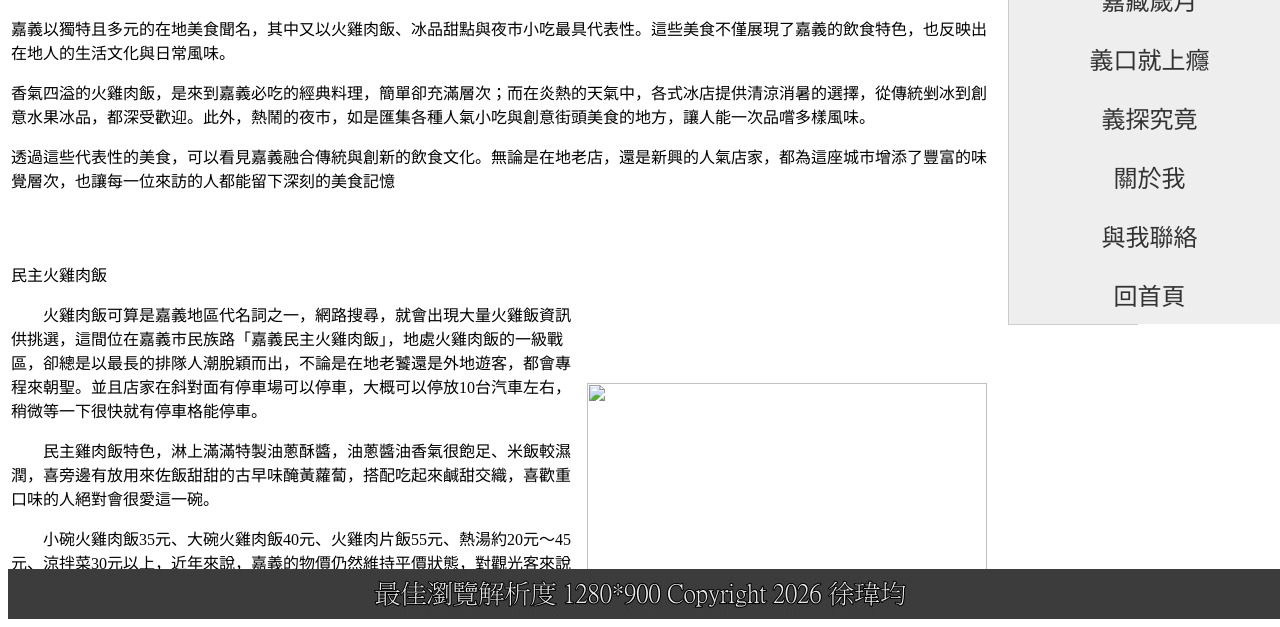
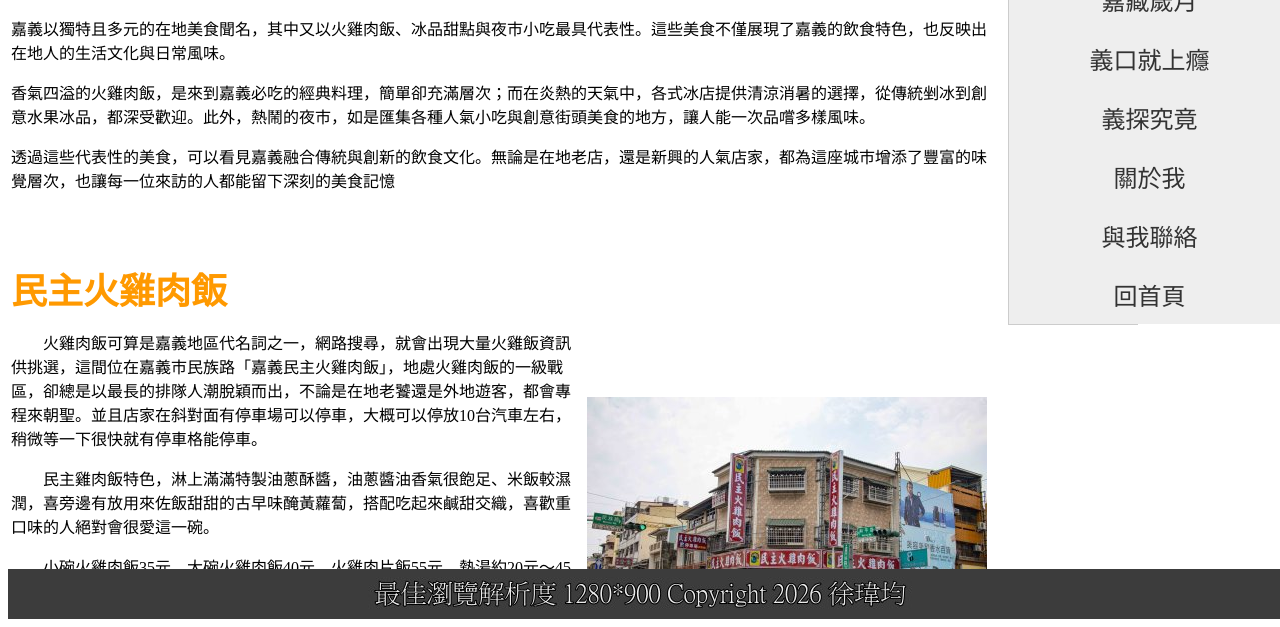
Before and after one commit to 313014/webd114, a plain HTML site: page t02.html in a window 1280 px wide. Shown: the part 189-816 px from the top of the page. Drawn offline with Linux system fonts and the light colour scheme.

Commit message:
Add files via upload

```diff
--- a/SpryAssets/SpryMenuBarVertical.css
+++ b/SpryAssets/SpryMenuBarVertical.css
@@ -146,3 +146,24 @@ ul.MenuBarVertical iframe
 		background: #FFF;
 	}
 }
+.transition {
+	-webkit-transition: all 1s ease;
+	-moz-transition: all 1s ease;
+	-ms-transition: all 1s ease;
+	-o-transition: all 1s ease;
+	transition: all 1s ease;
+}
+.texttitle {
+	font-family: "微軟正黑體";
+	font-size: 36px;
+	color: #F90;
+	background-color: #FFF;
+	font-weight: bold;
+	overflow: auto;
+}
+
+.transition:hover {
+	-webkit-opacity: 0.5;
+	-moz-opacity: 0.5;
+	opacity: 0.5;
+}
```
Also changed, not shown: images/main01.jpg (added), images/main02-2.jpg (added), images/main02.jpg (added), images/main03.jpg (added), images/t02-1-1.jpg (added), images/t02-2-1.jpg (added), images/t02-3-1.jpeg (added), 1 other file.
